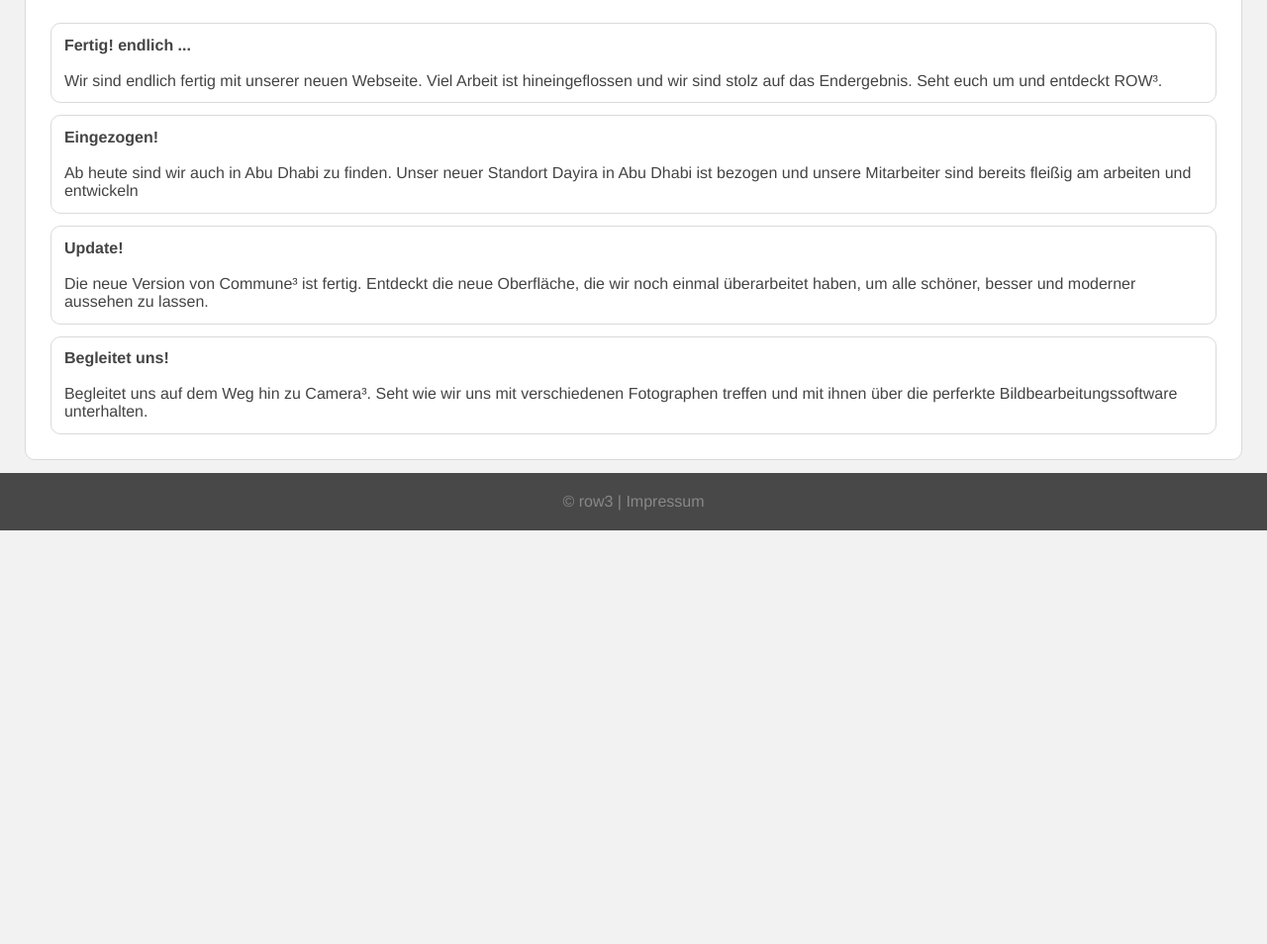
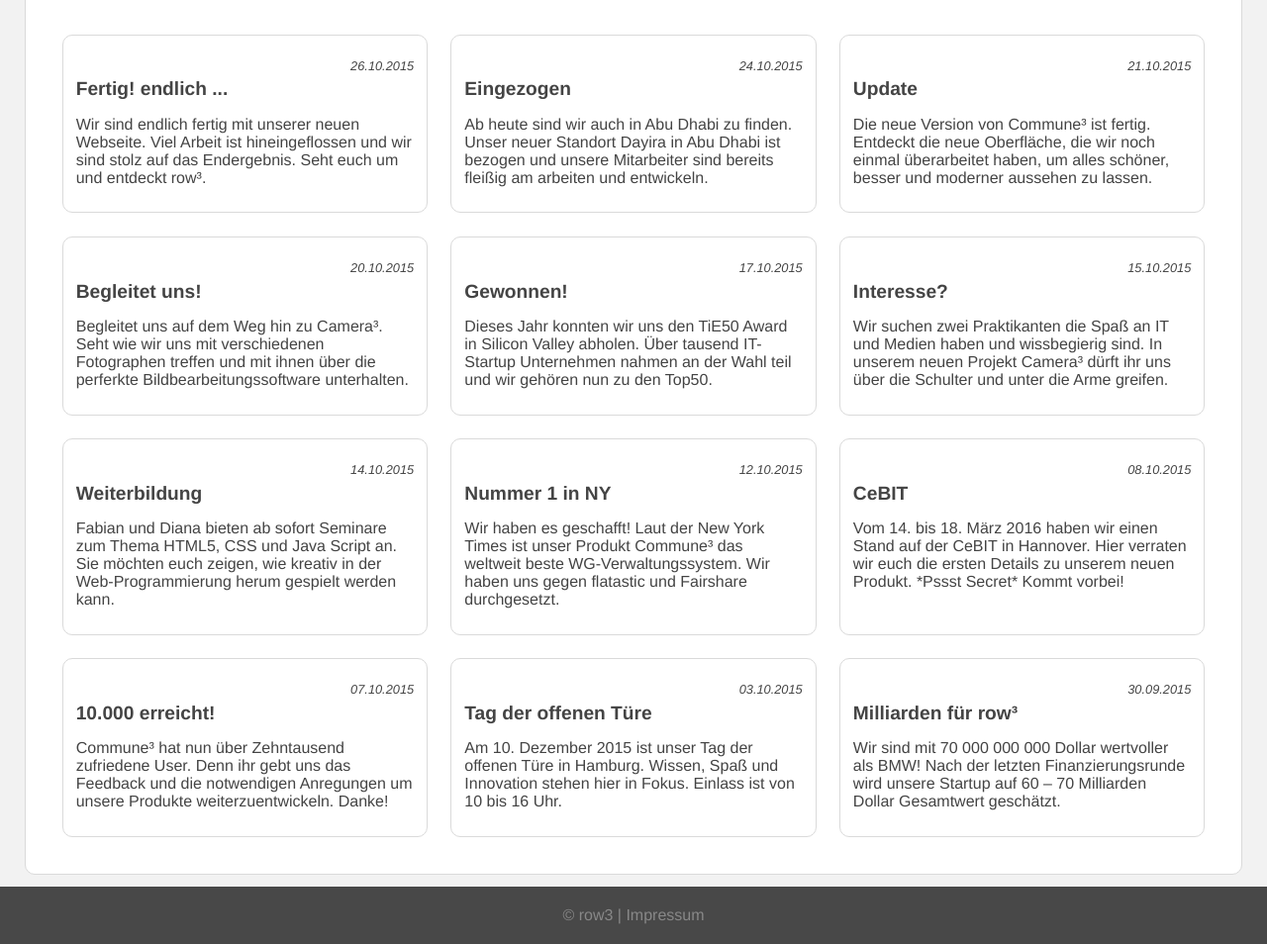
Before and after one commit to row3/row3-Firmenwebsite, a plain HTML site: page news.html in a window 1280 px wide. Shown: the part 132-1086 px from the top of the page at 99% size. Before the commit the page ends 800 px from the top, so only its background shows below. Drawn offline with Linux system fonts and the light colour scheme.

Commit message:
max_weitere_änderungen

```diff
--- a/news.html
+++ b/news.html
@@ -39,26 +39,68 @@
         <section>
             <article>
                 <h1>News</h1>
-                <article>
+                <section class="container">
+                    <article class="item">
+                        <p class="datum">26.10.2015</p>
                         <h1>Fertig! endlich ...</h1>
-                    <br>
-                    <p>Wir sind endlich fertig mit unserer neuen Webseite. Viel Arbeit ist hineingeflossen und wir sind stolz auf das Endergebnis. Seht euch um und entdeckt ROW³.</p>
+                        <p>Wir sind endlich fertig mit unserer neuen Webseite. Viel Arbeit ist hineingeflossen und wir sind stolz auf das Endergebnis. Seht euch um und entdeckt row³.</p>
                     </article>
-                <article>
-                    <h1>Eingezogen!</h1>
-                    <br>
-                    <p>Ab heute sind wir auch in Abu Dhabi zu finden. Unser neuer Standort Dayira in Abu Dhabi ist bezogen und unsere Mitarbeiter sind bereits fleißig am arbeiten und entwickeln</p>
+                    <article class="item">
+                        <p class="datum">24.10.2015</p>
+                        <h1>Eingezogen</h1>
+                        <p>Ab heute sind wir auch in Abu Dhabi zu finden. Unser neuer Standort Dayira in Abu Dhabi ist bezogen und unsere Mitarbeiter sind bereits fleißig am arbeiten und entwickeln.</p>
                     </article>
-                <article>
-                    <h1>Update!</h1>
-                    <br>
-                    <p>Die neue Version von Commune³ ist fertig. Entdeckt die neue Oberfläche, die wir noch einmal überarbeitet haben, um alle schöner, besser und moderner aussehen zu lassen.</p>
+                    <article class="item">
+                        <p class="datum">21.10.2015</p>
+                        <h1>Update</h1>
+                        <p>Die neue Version von Commune³ ist fertig. Entdeckt die neue Oberfläche, die wir noch einmal überarbeitet haben, um alles schöner, besser und moderner aussehen zu lassen.</p>
                     </article>
-                <article>
+                    <article class="item">
+                        <p class="datum">20.10.2015</p>
                         <h1>Begleitet uns!</h1>
-                    <br>
                         <p>Begleitet uns auf dem Weg hin zu Camera³. Seht wie wir uns mit verschiedenen Fotographen treffen und mit ihnen über die perferkte Bildbearbeitungssoftware unterhalten.</p>
                     </article>
+                    <article class="item">
+                        <p class="datum">17.10.2015</p>
+                        <h1>Gewonnen!</h1>
+                        <p>Dieses Jahr konnten wir uns den TiE50 Award in Silicon Valley abholen. Über tausend IT-Startup Unternehmen nahmen an der Wahl teil und wir gehören nun zu den Top50.</p>
+                    </article>
+                    <article class="item">
+                        <p class="datum">15.10.2015</p>
+                        <h1>Interesse?</h1>
+                        <p>Wir suchen zwei Praktikanten die Spaß an IT und Medien haben und wissbegierig sind. In unserem neuen Projekt Camera³ dürft ihr uns über die Schulter und unter die Arme greifen.</p>
+                    </article>
+                    <article class="item">
+                        <p class="datum">14.10.2015</p>
+                        <h1>Weiterbildung</h1>
+                        <p>Fabian und Diana bieten ab sofort Seminare zum Thema HTML5, CSS und Java Script an. Sie möchten euch zeigen, wie kreativ in der Web-Programmierung herum gespielt werden kann.</p>
+                    </article>
+                    <article class="item">
+                        <p class="datum">12.10.2015</p>
+                        <h1>Nummer 1 in NY</h1>
+                        <p>Wir haben es geschafft! Laut der New York Times ist unser Produkt Commune³ das weltweit beste WG-Verwaltungssystem. Wir haben uns gegen flatastic und Fairshare durchgesetzt.</p>
+                    </article>
+                    <article class="item">
+                        <p class="datum">08.10.2015</p>
+                        <h1>CeBIT</h1>
+                        <p>Vom 14. bis 18. März 2016 haben wir einen Stand auf der CeBIT in Hannover. Hier verraten wir euch die ersten Details zu unserem neuen Produkt. *Pssst Secret* Kommt vorbei!</p>
+                    </article>
+                    <article class="item">
+                        <p class="datum">07.10.2015</p>
+                        <h1>10.000 erreicht!</h1>
+                        <p>Commune³ hat nun über Zehntausend zufriedene User. Denn ihr gebt uns das Feedback und die notwendigen Anregungen um unsere Produkte weiterzuentwickeln. Danke!</p>
+                    </article>
+                    <article class="item">
+                        <p class="datum">03.10.2015</p>
+                        <h1>Tag der offenen Türe</h1>
+                        <p>Am 10. Dezember 2015 ist unser Tag der offenen Türe in Hamburg. Wissen, Spaß und Innovation stehen hier in Fokus. Einlass ist von 10 bis 16 Uhr.</p>
+                    </article>
+                    <article class="item">
+                        <p class="datum">30.09.2015</p>
+                        <h1>Milliarden für row³</h1>
+                        <p>Wir sind mit 70 000 000 000 Dollar wertvoller als BMW! Nach der letzten Finanzierungsrunde wird unsere Startup auf 60 – 70 Milliarden Dollar Gesamtwert geschätzt.</p>
+                    </article>
+                </section>
             </article>
         </section>
 
--- a/resources/css/style.css
+++ b/resources/css/style.css
@@ -284,6 +284,13 @@ section > article#haftungsausschluss {
     flex: 2;
 }
 
+section > article > p.datum {
+    font-size: 0.8em;
+    font-style: italic;
+    text-align: right;
+    margin-bottom: 0;
+}
+
 footer {
     background-color: #484848;
     color: #888;
```
Also changed, not shown: company.html (+4 -3 lines), resources/img/profilbilder/Fabian.gif (added), resources/img/profilbilder/Fabian.jpg (deleted), resources/img/profilbilder/Saskia.jpg (deleted), resources/img/profilbilder/Saskia.png (added). Lines whose indentation alone changed are shown as unchanged.
